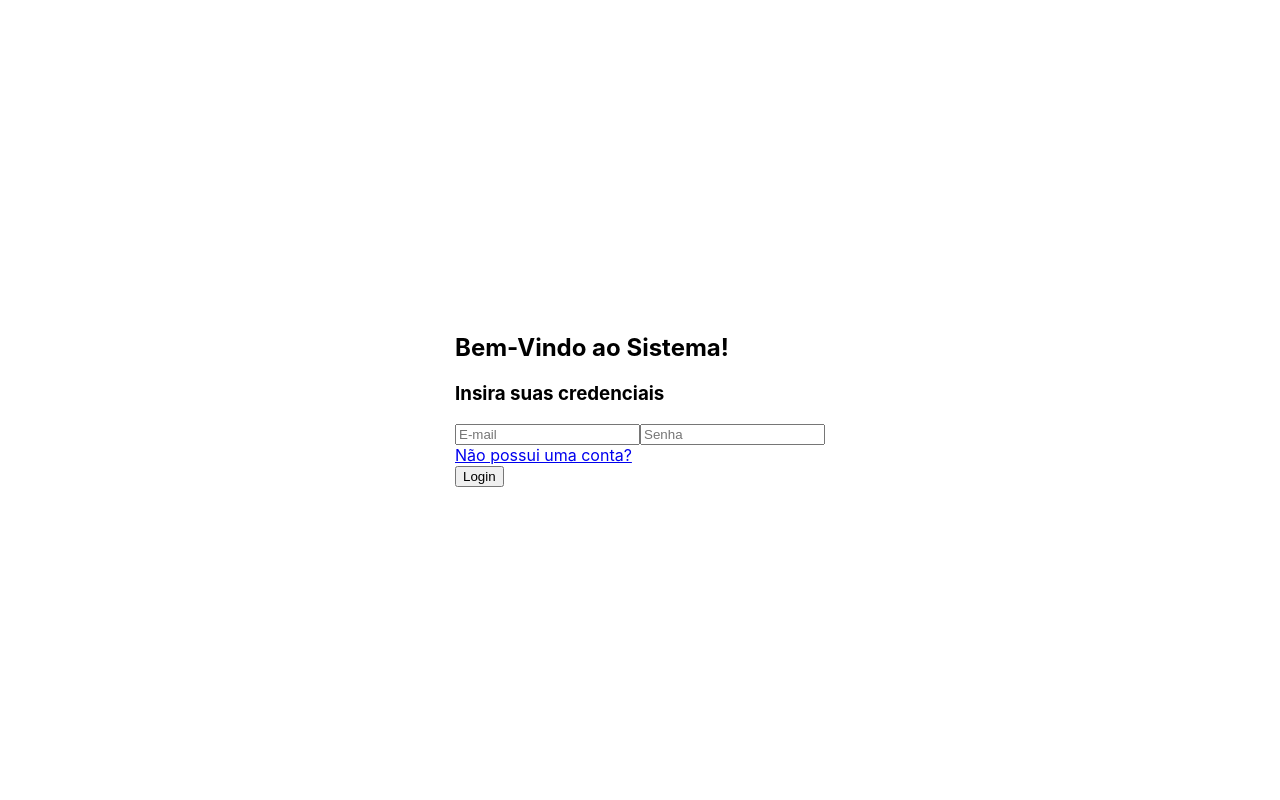
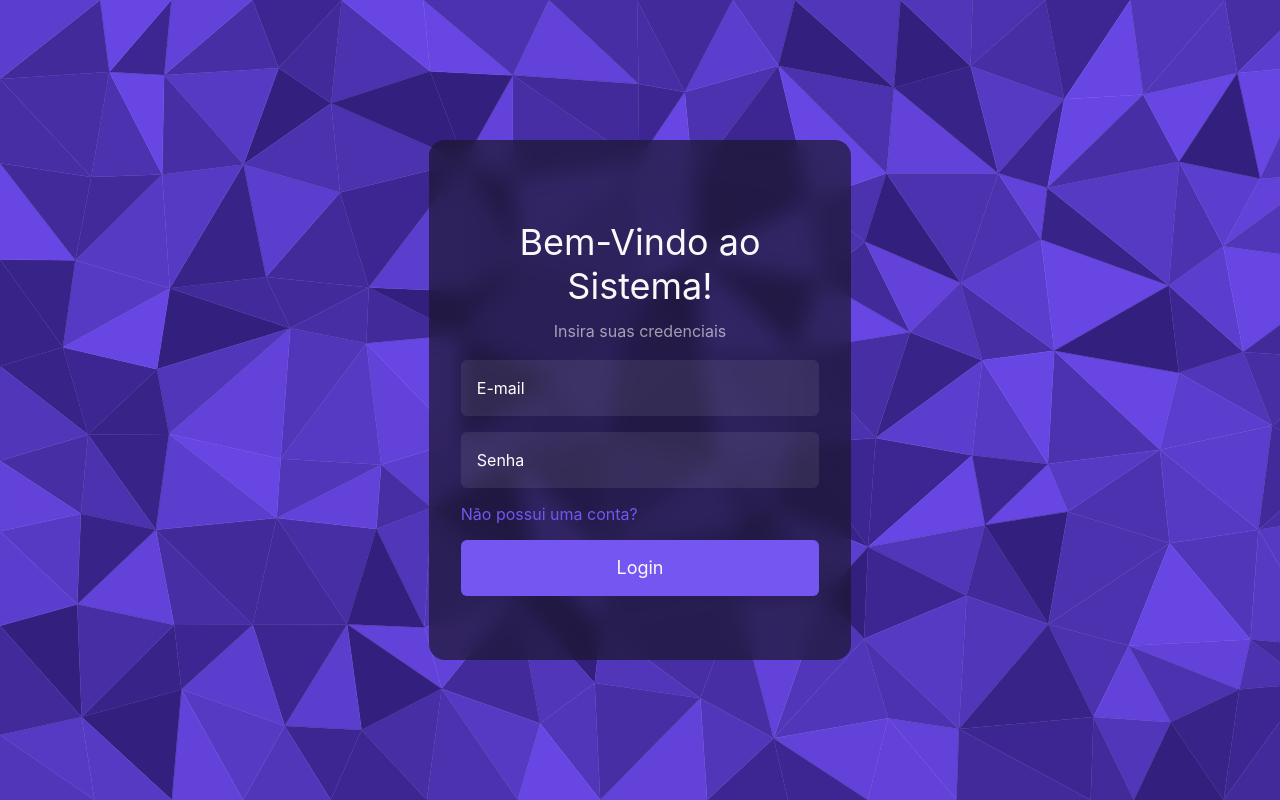
Before and after one commit to phdaccache/Projeto_MC656, a React (Create React App) app in the folder frontend/: page /login in a window 1280 px wide. Built offline with nearby package versions, Linux system fonts and the light colour scheme.

Commit message:
feat: add login page styles

```diff
--- a/frontend/src/pages/Login/Login.css
+++ b/frontend/src/pages/Login/Login.css
@@ -1,3 +1,96 @@
-.login p {
-    color: lightgreen;
+.login-signup-background {
+  background-image: url(../../assets/login-signup-background.svg);
+  background-repeat: no-repeat;
+  background-size: cover;
 }
+
+.login-container {
+  position: relative;
+  z-index: 3;
+  max-width: 28%;
+  padding: 5rem 2rem 4rem;
+  border-radius: 1rem;
+  background: rgb(24 21 36 / 66%);
+  backdrop-filter: blur(10px);
+  text-align: center;
+  animation: fadeIn 0.7s ease-out;
+}
+
+.login-container > h2 {
+  font-size: 2.25rem;
+  font-weight: 400;
+  margin: 0 0 0.8rem;
+  color: #f9f9f9;
+}
+
+.login-container > h3 {
+  color: rgb(255 255 255 / 58%);
+  margin: 0 0 1.2rem;
+  font-weight: 400;
+  font-size: 1rem;
+}
+
+.login-form {
+  width: 100%;
+  margin: 0;
+  display: flex;
+  flex-direction: column;
+  gap: 1rem;
+}
+
+.login-form :is(input, button) {
+  height: 3.5rem;
+  border: 0;
+  border-radius: 0.375rem;
+}
+
+.login-form > input {
+  color: rgb(255 255 255 / 96%);
+  background: rgb(255 255 255 / 8%);
+  font-family: inherit;
+  font-size: 1rem;
+  padding: 0 16px;
+}
+
+.login-form > input::placeholder {
+  color: rgb(255, 255, 255);
+}
+
+.login-form .signup-forgot-links {
+  display: flex;
+  justify-content: space-between;
+}
+
+.login-form a {
+  color: var(--color-primary);
+  font-size: 16px;
+  text-decoration: none;
+  text-align: left;
+  color: #7656f0;
+  /* margin-bottom: 0.7rem; */
+  transition: all 0.375s;
+  /* width: fit-content; */
+}
+
+.login-form  a:hover {
+  color: #9481e3;
+}
+
+.login-form button {
+  cursor: pointer;
+  width: 100%;
+  height: 3.5rem;
+  padding: 0 1rem;
+  background: #7656f0;
+  color: #f9f9f9;
+  border: 0;
+  font-family: inherit;
+  font-size: 1.125rem;
+  font-weight: 400;
+  text-align: center;
+  transition: all 0.375s;
+}
+
+.login-form button:hover {
+  background: #9481e3;
+}
```
